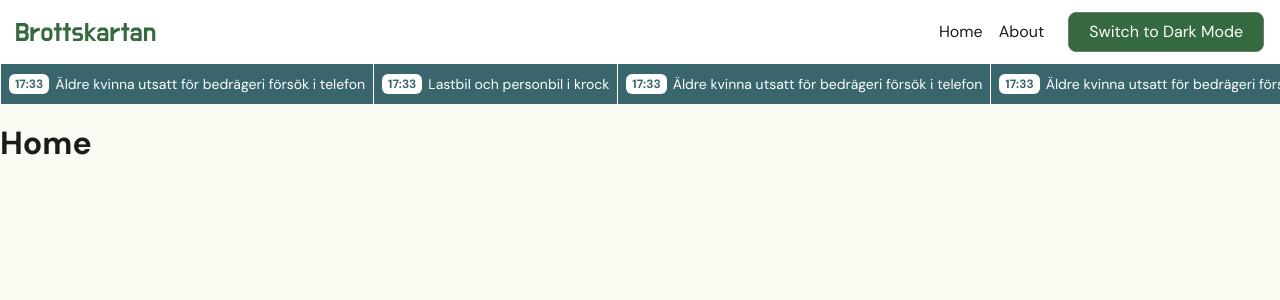
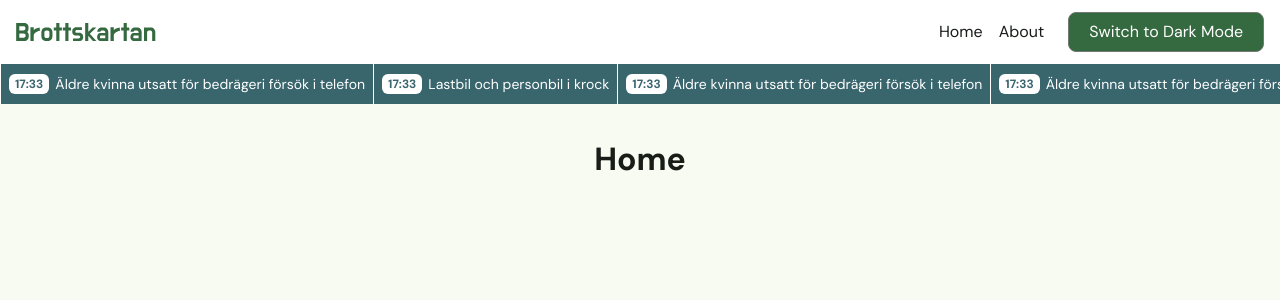
Before and after one commit to jalvarson/brottskarta-frontend, a Vue app: page / in a window 1280 px wide. Shown: the top 300 px of the page. Built offline with nearby package versions, Linux system fonts and the light colour scheme; the HTML template or start-up script is replaced by a standard one.

Commit message:
Refactor App layout to include a container for RouterView with styling adjustments

```diff
--- a/src/App.vue
+++ b/src/App.vue
@@ -5,8 +5,20 @@
 <template>
   <NavMenu />
   <FlashBanner />
-
-  <RouterView />
+  <div class="container">
+    <RouterView />
+  </div>
 </template>
 
-<style scoped></style>
+<style scoped>
+.container {
+  display: flex;
+  flex: 1;
+  flex-direction: column;
+  align-items: center;
+  justify-content: center;
+  min-height: 100%;
+  padding: 16px;
+  width: 100%;
+}
+</style>
```
